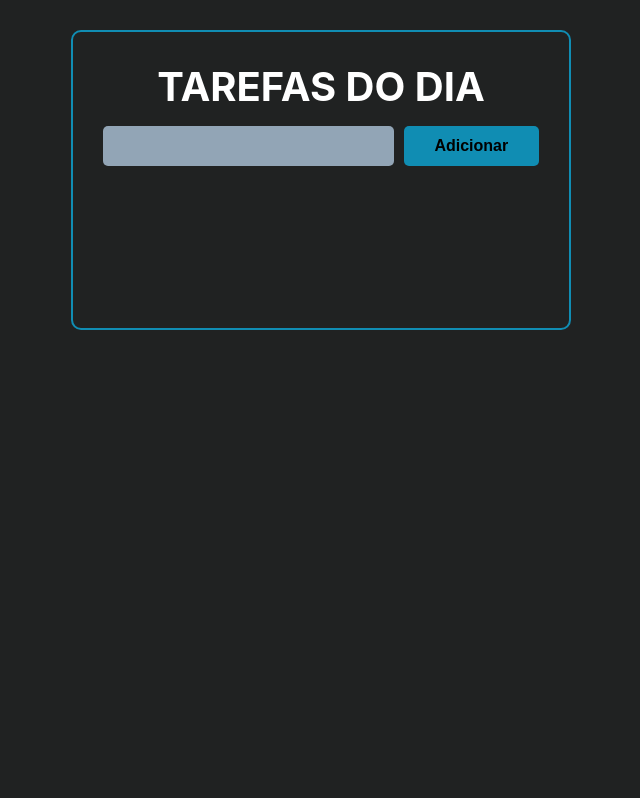
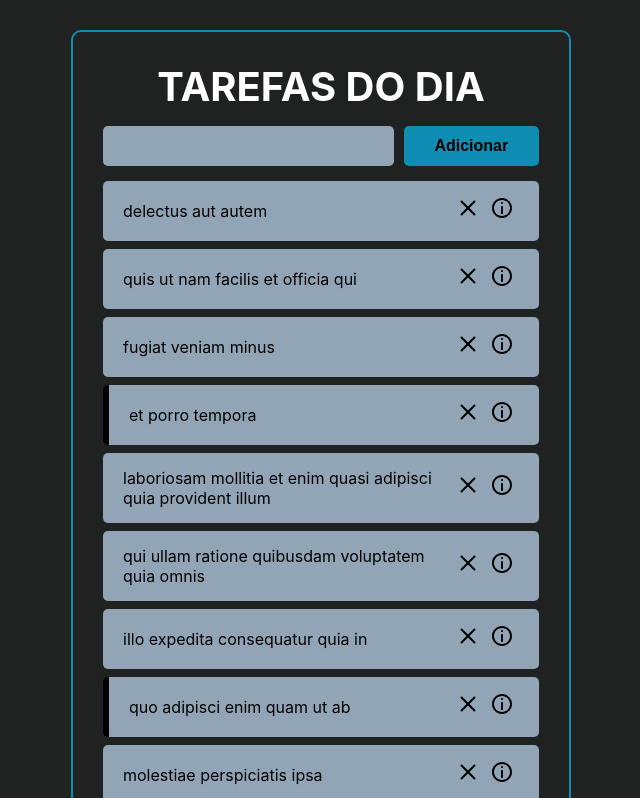
Before and after one commit to CamilaSilva1/Node.js, a React (Create React App) app: page / in a window 1280 px wide. Shown: the top 798 px of the page, without its empty margins (319-959 px from the left). Built offline with nearby package versions, Linux system fonts and the light colour scheme; no server answers; data requests are answered from the project's data file.

Commit message:
ajustando api

```diff
--- a/db.json
+++ b/db.json
@@ -1,4 +1,5 @@
-[
+{
+  "Tasklist":[
     {
       "userId": 1,
       "id": 1,
@@ -60,3 +61,4 @@
       "completed": true
     }
   ]
+}
--- a/src/App.jsx
+++ b/src/App.jsx
@@ -5,7 +5,7 @@
 import React, { useState, useEffect } from 'react'
 import {v4 as uuidv4} from 'uuid'
 import {BrowserRouter as Router, Route, Routes} from 'react-router-dom'
-import axios from 'axios'
+
 
 import styles from './css/App.module.css'
 import Tasks from './Components/Tasks'
@@ -20,7 +20,7 @@ const App = () => {
 
 
   // updating tasks when the component is build
-  useEffect(() => {
+  /**useEffect(() => {
 
       const fetchTasks = async () => {
 
@@ -32,7 +32,24 @@ const App = () => {
 
       fetchTasks();
 
-  }, []);
+  }, []);*/
+
+  useEffect(() => {
+
+          fetch('http://localhost:5000/Tasklist', {
+
+              method: 'GET',
+              headers: {
+
+                    'Content-Type': 'application/json',
+              },
+          }).then((resp) => resp.json())
+            .then((data) => {
+
+                  setTasks(data);
+
+            }).catch((err) => console.log(err))
+  }, [])
 
   // function to change Completed in the taskList
     const handleTaskClick = (taskId) => {
```
